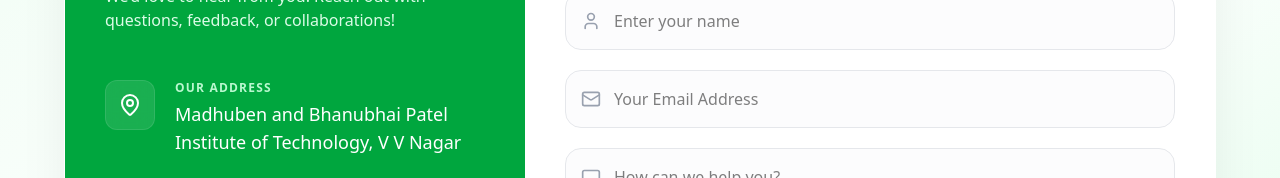
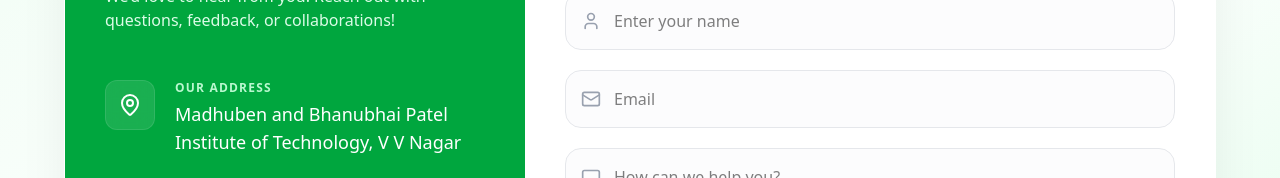
Before and after one commit to Sahil-006/Smart-Agro, a React (Vite) app in the folder Frontend/: page /contact in a window 1280 px wide. Shown: the part 209-387 px from the top of the page. Built offline with nearby package versions, Linux system fonts and the light colour scheme; no server answers.

Commit message:
Updated Contact

```diff
--- a/Frontend/src/pages/Contact.jsx
+++ b/Frontend/src/pages/Contact.jsx
@@ -131,7 +131,7 @@
                 value={email}
                 onChange={(e) => setEmail(e.target.value)}
                 className="w-full pl-12 pr-4 py-4 rounded-2xl border border-gray-200 focus:ring-2 focus:ring-green-500 outline-none transition-all bg-gray-50/50"
-                placeholder="Your Email Address"
+                placeholder={t("contact.form.email")}
                 required
               />
             </div>
```
